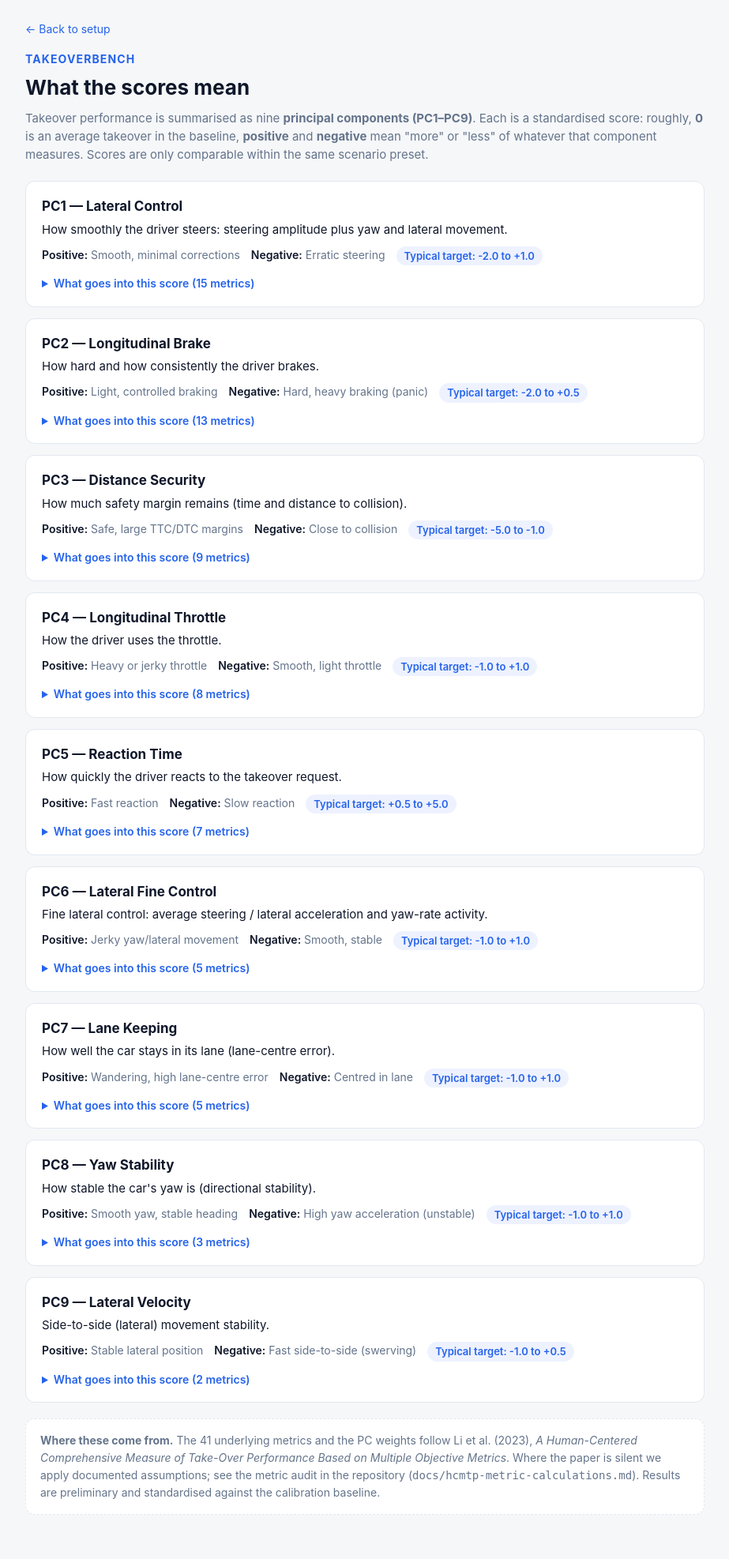
After one commit to singaporetech/takeoverbench, a Flask app: page /info in a window 1280 px wide. The commit adds this page. Shown: the whole page at 79% size, without its empty margins (178-1101 px from the left). Run offline with Flask 3, Linux system fonts and the light colour scheme; parts of the project's set-up code (start-up, migrations or seed data) failed here and were passed over.

Commit message:
feat: plain-English PC guide and fidelity credit
Add /info: each PC gets a one-line 'what it measures', positive/negative
meaning, a target, and a collapsible list of its contributing metrics
with plain-English labels and weights. Add the Wynne et al. (2019)
fidelity credit and links to the guide on the setup page.

```diff
--- a/dashboard-server/server.py
+++ b/dashboard-server/server.py
@@ -93,6 +93,22 @@ def index():
 @app.route("/setup")
 def setup():
     return render_template("setup.html")
+
+
+@app.route("/info")
+def info():
+    """Plain-English explainer for the HCMTP principal components (PC1-PC9)."""
+    from sim.hcmtp import PC_WEIGHTS
+    from sim.report import METRIC_LABELS, PC_NAMES
+
+    pc_metrics = []
+    for weights in PC_WEIGHTS:
+        ordered = sorted(weights.items(), key=lambda kv: -abs(kv[1]))
+        pc_metrics.append([
+            {"metric": name, "label": METRIC_LABELS.get(name, ""), "weight": weight}
+            for name, weight in ordered
+        ])
+    return render_template("info.html", pcs=PC_NAMES, pc_metrics=pc_metrics)
 
 
 # ─────────────────────────────────────────
--- /dev/null
+++ b/dashboard-server/templates/info.html
@@ -0,0 +1,94 @@
+<!DOCTYPE html>
+<html lang="en">
+<head>
+<meta charset="UTF-8">
+<meta name="viewport" content="width=device-width, initial-scale=1.0">
+<title>TakeoverBench — What the scores mean</title>
+<style>
+  :root {
+    --bg:#f6f7f9; --surface:#fff; --text:#0f172a; --dim:#64748b;
+    --border:#e2e8f0; --accent:#2563eb; --ok:#16a34a; --warn:#d97706;
+  }
+  * { box-sizing:border-box; margin:0; padding:0; }
+  body {
+    background:var(--bg); color:var(--text);
+    font-family:-apple-system,BlinkMacSystemFont,"Segoe UI",Roboto,sans-serif;
+    padding:24px 16px 56px; line-height:1.55;
+  }
+  .wrap { max-width:860px; margin:0 auto; }
+  .brand { font-weight:700; letter-spacing:.08em; color:var(--accent); font-size:14px; }
+  h1 { font-size:26px; margin:6px 0 6px; }
+  .lead { color:var(--dim); font-size:15px; margin-bottom:22px; }
+  .card { background:var(--surface); border:1px solid var(--border); border-radius:12px;
+          padding:18px 20px; margin-bottom:14px; }
+  .card h2 { font-size:17px; margin-bottom:4px; }
+  .card .measures { font-size:15px; margin-bottom:10px; }
+  .dirs { display:flex; flex-wrap:wrap; gap:14px; font-size:14px; color:var(--dim); }
+  .dirs b { color:var(--text); font-weight:600; }
+  .pill { display:inline-block; background:#eef2ff; color:var(--accent);
+          border-radius:999px; padding:2px 10px; font-size:13px; font-weight:600; }
+  .metrics { margin-top: 12px; }
+  .metrics summary { cursor: pointer; font-size: 14px; font-weight: 600; color: var(--accent); }
+  .metrics ul { list-style: none; margin: 10px 0 0; padding: 0; }
+  .metrics li { display: flex; justify-content: space-between; gap: 10px;
+                font-size: 14px; padding: 5px 0; border-top: 1px solid var(--border); }
+  .metrics li code { color: var(--accent); font-size: 13px; }
+  .metrics .w { color: var(--dim); font-variant-numeric: tabular-nums; white-space: nowrap; }
+  .metric-note { font-size: 12px; color: var(--dim); margin-top: 8px; }
+  .note { background:var(--surface); border:1px dashed var(--border); border-radius:12px;
+          padding:16px 18px; color:var(--dim); font-size:14px; margin-top:20px; }
+  a { color:var(--accent); }
+  .back { display:inline-block; margin-bottom:16px; font-size:14px; text-decoration:none; }
+</style>
+</head>
+<body>
+<div class="wrap">
+  <a class="back" href="/setup">← Back to setup</a>
+  <div class="brand">TAKEOVERBENCH</div>
+  <h1>What the scores mean</h1>
+  <p class="lead">
+    Takeover performance is summarised as nine <b>principal components (PC1–PC9)</b>.
+    Each is a standardised score: roughly, <b>0</b> is an average takeover in the baseline,
+    <b>positive</b> and <b>negative</b> mean "more" or "less" of whatever that component measures.
+    Scores are only comparable within the same scenario preset.
+  </p>
+
+  {% for pc in pcs %}
+  <div class="card">
+    <h2>{{ pc.name }}</h2>
+    <div class="measures">{{ pc.measures }}</div>
+    <div class="dirs">
+      <span><b>Positive:</b> {{ pc.positive }}</span>
+      <span><b>Negative:</b> {{ pc.negative }}</span>
+      <span class="pill">Typical target: {{ pc.target }}</span>
+    </div>
+
+    <details class="metrics">
+      <summary>What goes into this score ({{ pc_metrics[loop.index0]|length }} metrics)</summary>
+      <ul>
+        {% for m in pc_metrics[loop.index0] %}
+        <li>
+          <code>{{ m.metric }}</code> — {{ m.label }}
+          <span class="w">{{ '%+.2f'|format(m.weight) }}</span>
+        </li>
+        {% endfor %}
+      </ul>
+      <p class="metric-note">
+        The number is the metric's weight in this component — bigger magnitude means
+        it pulls the score more strongly (negative = higher metric lowers the score).
+      </p>
+    </details>
+  </div>
+  {% endfor %}
+
+  <div class="note">
+    <b>Where these come from.</b> The 41 underlying metrics and the PC weights follow
+    Li et al. (2023), <i>A Human-Centered Comprehensive Measure of Take-Over Performance
+    Based on Multiple Objective Metrics</i>. Where the paper is silent we apply documented
+    assumptions; see the metric audit in the repository
+    (<code>docs/hcmtp-metric-calculations.md</code>).
+    Results are preliminary and standardised against the calibration baseline.
+  </div>
+</div>
+</body>
+</html>
```
Also changed, not shown: dashboard-server/sim/report.py (+54 -9 lines), dashboard-server/static/setup.css (+18 -0 lines), dashboard-server/templates/setup.html (+9 -0 lines).
